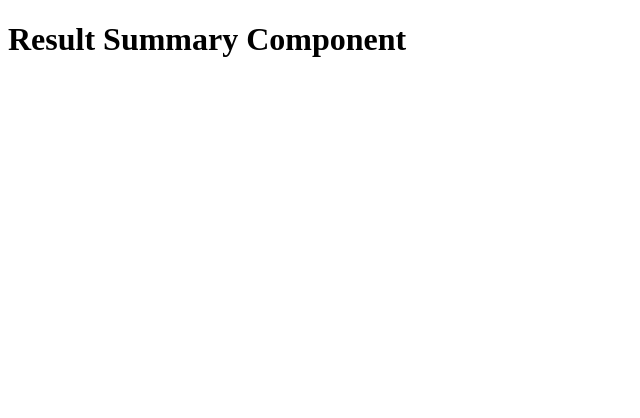
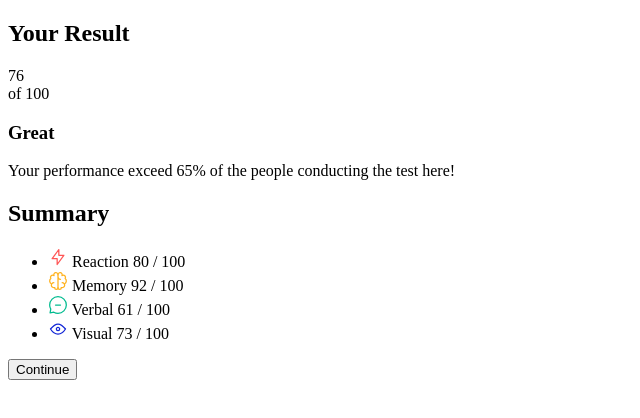
Before and after one commit to vspss/result-summary-component, a plain HTML site: page index.html in a window 1280 px wide. Shown: the whole page, without its empty margins (0-640 px from the left). Drawn offline with Linux system fonts and the light colour scheme.

Commit message:
add base markup

```diff
--- a/index.html
+++ b/index.html
@@ -11,7 +11,40 @@
 </head>
 
 <body>
-    <h1>Result Summary Component</h1>
+    <main>
+        <div>
+            <div>
+                <h2>Your Result</h2>
+                <div>
+                    <div>76</div> of 100
+                </div>
+                <h3>Great</h3>
+                <p>Your performance exceed 65% of the people conducting the test here!</p>
+            </div>
+            <div>
+                <h2>Summary</h2>
+                <ul>
+                    <li>
+                        <img src="/assets/images/icon-reaction.svg" alt="" /> Reaction
+                        <span>80</span> / 100
+                    </li>
+                    <li>
+                        <img src="/assets/images/icon-memory.svg" alt="" /> Memory
+                        <span>92</span> / 100
+                    </li>
+                    <li>
+                        <img src="/assets/images/icon-verbal.svg" alt="" /> Verbal
+                        <span>61</span> / 100
+                    </li>
+                    <li>
+                        <img src="/assets/images/icon-visual.svg" alt="" /> Visual
+                        <span>73</span> / 100
+                    </li>
+                </ul>
+                <button type="button">Continue</button>
+            </div>
+        </div>
+    </main>
 </body>
 
 </html>
```
